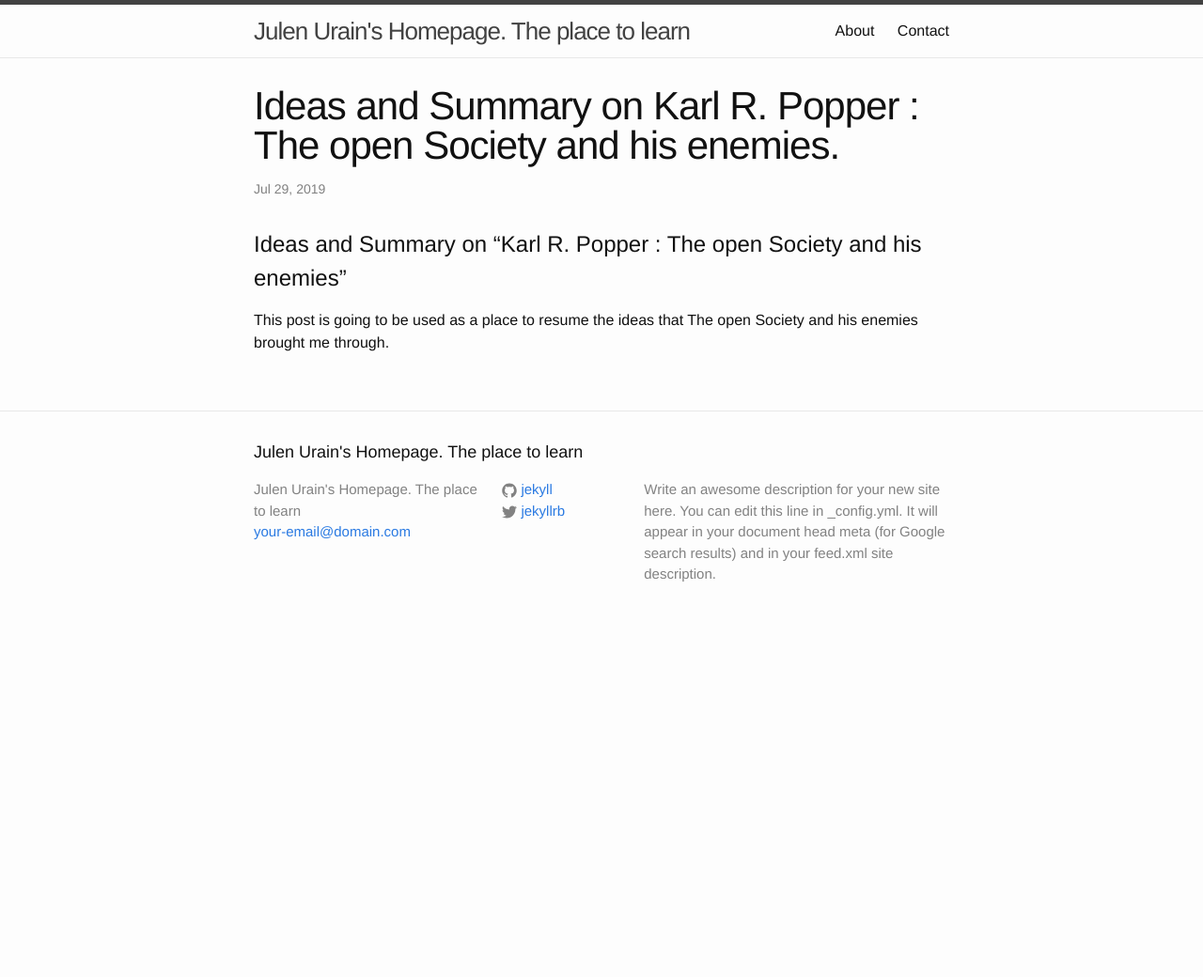
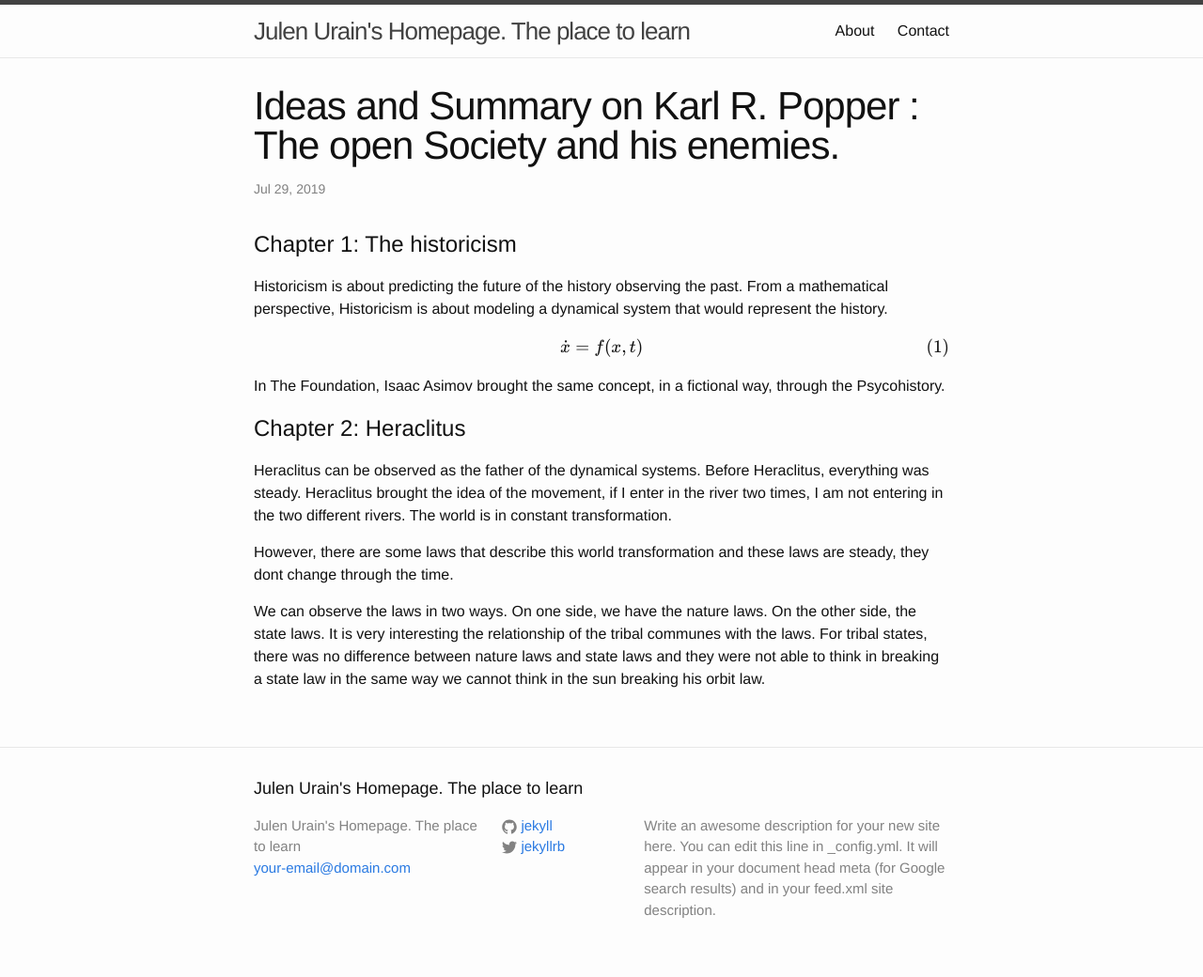
Before and after one commit to TheCamusean/theCamusean.github.io, a Jekyll site: the page built from _posts/2019-07-29-Karl-Popper.markdown, in a window 1280 px wide. Shown: the whole page at 94% size. Built offline with Jekyll 4.4.1, drawn with Linux system fonts in a browser that asks for light colours; formulas are drawn with MathJax 3; a script that is not in the unit is left out; before the commit the page ends 900 px from its top, so only the background shows below that.

Commit message:
ch 1 ch 2

```diff
--- a/_posts/2019-07-29-Karl-Popper.markdown
+++ b/_posts/2019-07-29-Karl-Popper.markdown
@@ -5,6 +5,22 @@
 date:   2019-07-29 23:12:04 +0100
 categories: jekyll update
 ---
-# Ideas and Summary on "Karl R. Popper : The open Society and his enemies"
+# Chapter 1: The historicism
 
-This post is going to be used as a place to resume the ideas that The open Society and his enemies brought me through.
+Historicism is about predicting the future of the history observing the past. From a mathematical perspective, Historicism is about modeling a dynamical system that would represent the history.
+
+\begin{equation}
+    \dot{x} = f(x,t)
+\end{equation}
+
+
+In The Foundation, Isaac Asimov brought the same concept, in a fictional way, through the Psycohistory.
+
+
+# Chapter 2: Heraclitus
+
+Heraclitus can be observed as the father of the dynamical systems. Before Heraclitus, everything was steady. Heraclitus brought the idea of the movement, if I enter in the river two times, I am not entering in the two different rivers. The world is in constant transformation.
+
+However, there are some laws that describe this world transformation and these laws are steady, they dont change through the time.
+
+We can observe the laws in two ways. On one side, we have the nature laws. On the other side, the state laws. It is very interesting the relationship of the tribal communes with the laws. For tribal states, there was no difference between nature laws and state laws and they were not able to think in breaking a state law in the same way we cannot think in the sun breaking his orbit law.
```
